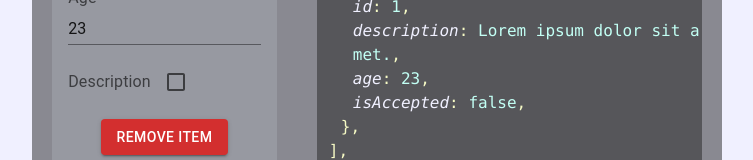
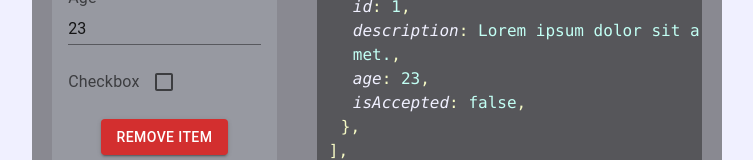
Before and after one commit to Makleido/nextjs-formik-tuto, a Next.js app: page / in a window 1280 px wide. Shown: the part 1290-1450 px from the top of the page, without its empty margins (263-1016 px from the left). Built offline with nearby package versions, Linux system fonts and the light colour scheme.

Commit message:
fixed typo and null check

```diff
--- a/app/components/forms/ComplexListItem.tsx
+++ b/app/components/forms/ComplexListItem.tsx
@@ -62,7 +62,7 @@ export default function ComplexListItem({ index, handleRemove }: Props) {
     const errorValues = errors?.complexData
       ? ((errors as CodeBlockObjectType).complexData as CodeBlockObjectType[])
       : null;
-    if (errorValues && errorValues[index][name]) {
+    if (errorValues && errorValues?.[index]?.[name]) {
       return errorValues[index][name];
     }
     return null;
@@ -97,8 +97,8 @@ export default function ComplexListItem({ index, handleRemove }: Props) {
         error={getIsTouched("age") ? `${getError("age") ?? ""}` : undefined}
       />
       <CustomInput
-        label="Description"
-        name={`${index}-description`}
+        label="Checkbox"
+        name={`${index}-isAccepted`}
         checked={
           ((values?.complexData as CodeBlockObjectType[])[index]
             ?.isAccepted as boolean) ?? false
```
